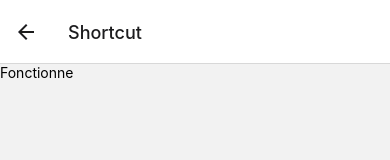
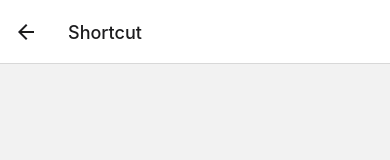
Before and after one commit to Alexandre-Sage/shortcutnative, a React Native app: screen /Shortcut in a window 390 px wide. Shown: the top 160 px of the page. Built offline with nearby package versions, Linux system fonts and the light colour scheme.

Commit message:
Debut de quelque chose dans le transfert des props

```diff
--- a/App.js
+++ b/App.js
@@ -19,6 +19,7 @@ export default function App() {
           component={CategoryScreen}/>
       <Stack.Screen name="Shortcut"
           component={ShortcutScreen}/>
+
       </Stack.Navigator>
     </NavigationContainer>
   )
--- a/src/screens/CategoryScreen.jsx
+++ b/src/screens/CategoryScreen.jsx
@@ -1,9 +1,8 @@
 import React from 'react';
 import {StyleSheet, Text, View, Button, Image, Picker, TouchableOpacity, ScrollView} from 'react-native';
 import {Component} from "react";
-/*selectedValue="name"
-onValueChange={(cat) => this.setState({categorie: cat})}*/
-//Changement fait au niveaux de selectedValue state ajouter URL du on value change a changer
+import ShortcutScreen from './ShortcutScreen';
+
 export default class CategorieSearchScreen extends Component{
   constructor(props){
     super(props)
@@ -20,9 +19,9 @@ export default class CategorieSearchScreen extends Component{
         .catch(error=>console.log("error"));
 
   } render() {
-      console.log(this.props);
+
       const categorieJsx=this.state.importCategories.map(cat=>(<Picker.Item key={cat.id} value={cat.id} label={cat.name}/>));
-      //transferer le shortcut du premier map dans le onpress de touchable oppacity
+
       const shortcutJsx = this.state.importShortcuts.map((shortcut) => (
 
             <TouchableOpacity key={shortcut.id} onPress={()=>this.props.navigation.navigate("Shortcut")} style={styles.shortcutMainContainer}>
@@ -57,6 +56,7 @@ export default class CategorieSearchScreen extends Component{
                 </Picker>
 
                 {shortcutJsx}
+                <ShortcutScreen data={[this.state.selectedValue]}/>
             </View>
         </ScrollView>
     )
--- a/src/screens/ShortcutScreen.jsx
+++ b/src/screens/ShortcutScreen.jsx
@@ -2,15 +2,26 @@ import React from 'react';
 import {StyleSheet, Text, View, Button, Image, Picker, TouchableOpacity, ScrollView} from 'react-native';
 import {Component} from "react";
 
+/*const shortcut=this.props.navigation.getParams("shortcut");
+this.setState({choosenShortcut: shortcut})
+console.log(this.state.choosenShortcut);*/
+
 export default class CategorieSearchScreen extends Component{
     constructor(props){
         super(props)
+
         this.state={
+            shortcutState: []
+        }
+    } componentDidMount(){
 
-        }
     } render(){
+
+
         return(
-            <Text>Fonctionne</Text>
-        )
+            <View>
+            <Text></Text>
+            </View>
+    )
     }
 };
```
